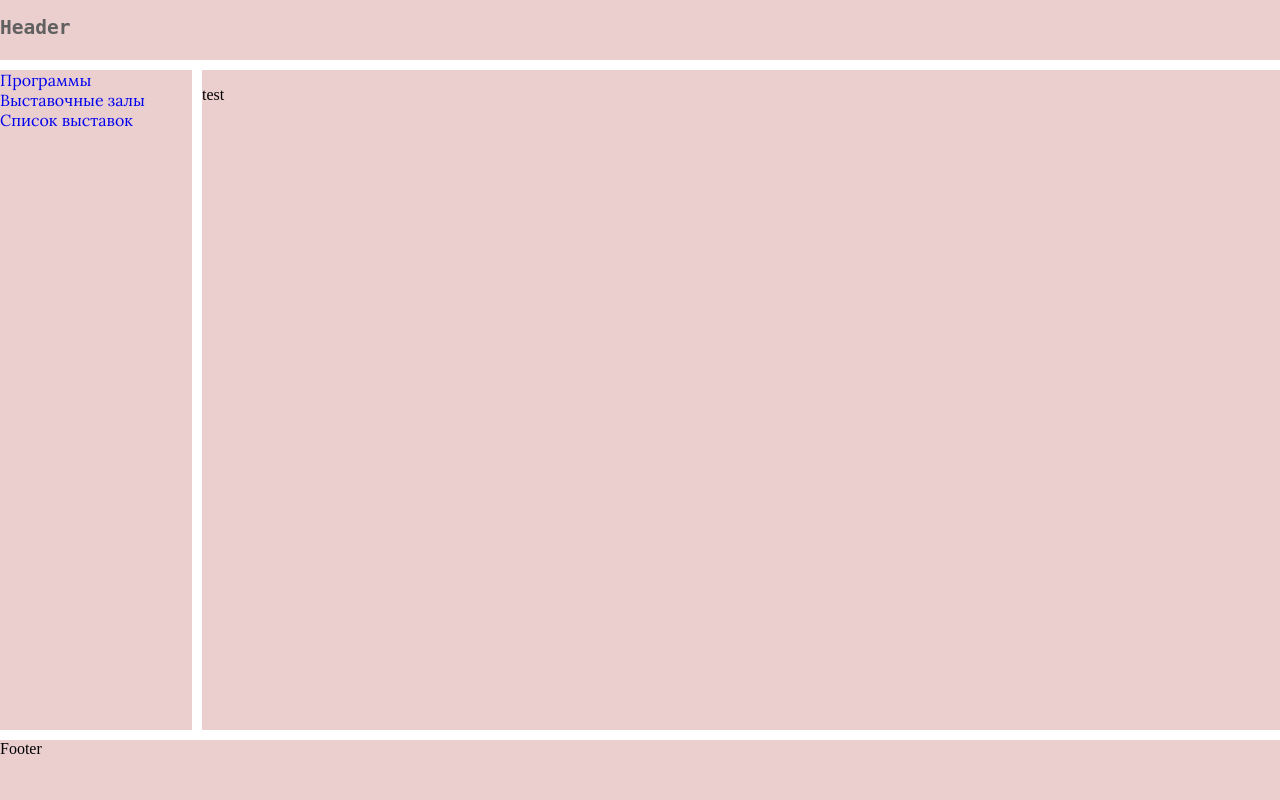
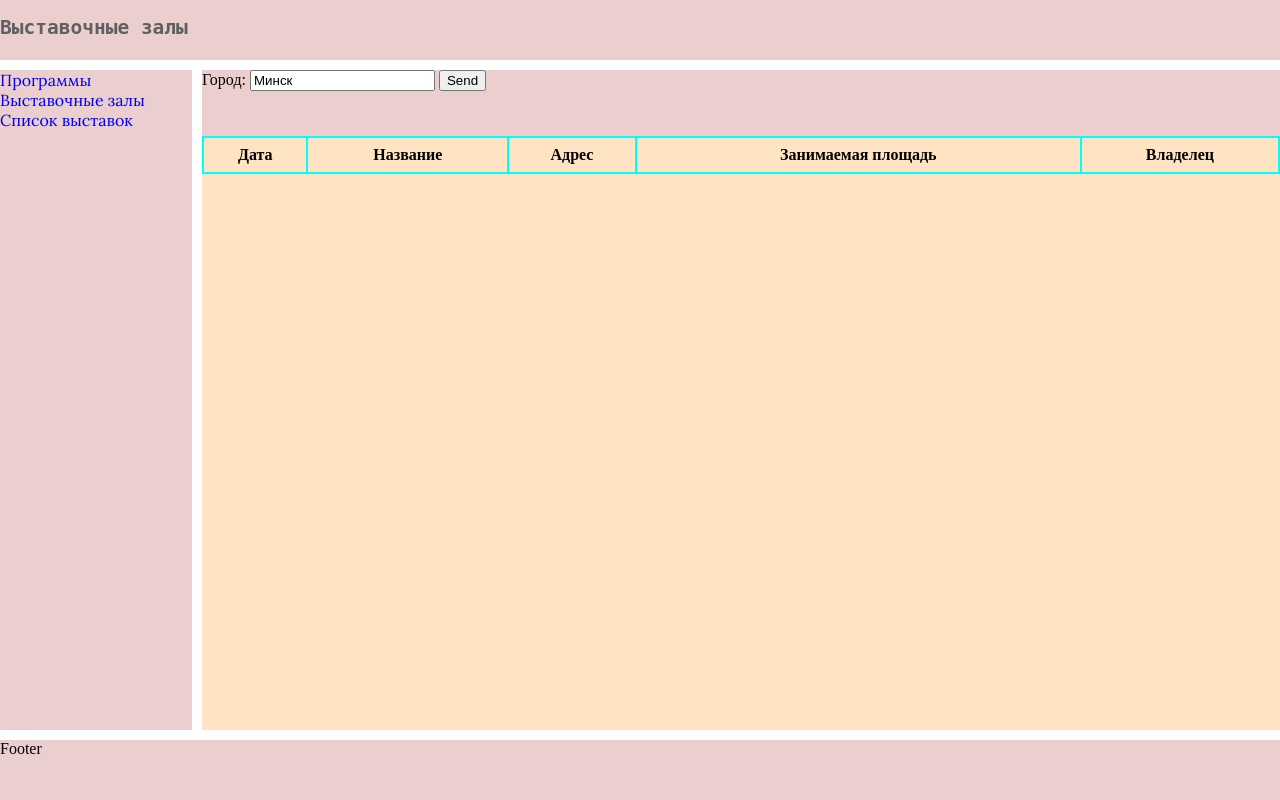
Before and after one commit to AlexeyTerleev/labs5sem, a Django app: page /test/ in a window 1280 px wide. Run offline with Django 5.2, Linux system fonts and the light colour scheme; tables that the repository leaves empty hold one stand-in row (values such as "Sample post"); lists and menus that the app fills with data are empty.

Commit message:
add axhibition hals page

```diff
--- a/PBZ/lab2/app/exhibitions/exhibitions/urls.py
+++ b/PBZ/lab2/app/exhibitions/exhibitions/urls.py
@@ -26,5 +26,5 @@ urlpatterns = [
 
     path("", views.index),
 
-    path("test/", TemplateView.as_view(template_name="test.html")),
+    path("test/", views.exhibition_halls),
 ]
--- a/PBZ/lab2/app/exhibitions/main/forms.py
+++ b/PBZ/lab2/app/exhibitions/main/forms.py
@@ -6,3 +6,7 @@ class ExebitionForm(forms.Form):
     exebition = forms.ChoiceField(
         choices = tuple((exhibition.id, exhibition.name) for exhibition in Exhibitions.objects.all())
     )
+
+
+class CityForm(forms.Form):
+    city = forms.CharField()
--- a/PBZ/lab2/app/exhibitions/main/templates/index.html
+++ b/PBZ/lab2/app/exhibitions/main/templates/index.html
@@ -7,7 +7,7 @@
   <form method="POST">
     {% csrf_token %}
     Выставка: {{form.exebition}}
-    <input type="submit" value="Send" >
+  <input type="submit" value="Send" >
   </form>
 </div>
 <div id="test-table">
--- a/PBZ/lab2/app/exhibitions/main/templates/test.html
+++ b/PBZ/lab2/app/exhibitions/main/templates/test.html
@@ -1,6 +1,33 @@
 {% extends "base.html" %}
-{% block title %}Test{% endblock title %}
+{% block title %}Выставочные залы{% endblock title %}
+{% block header %}Выставочные залы{% endblock header %}
 
 {% block content %}
-<p>test</p>
+<div id="test-form">
+    <form method="POST">
+        {% csrf_token %}
+        Город: {{form.city}}
+        <input type="submit" value="Send" >
+    </form>
+</div>
+<div id="test-table">
+    <table>
+        <tr>
+          <th>Дата</th>
+          <th>Название</th>
+          <th>Адрес</th>
+          <th>Занимаемая площадь</th>
+          <th>Владелец</th>
+        </tr>
+        {% for line in data %}
+        <tr>
+            <td>{{line.date}}</td>
+            <td>{{line.name}}</td>
+            <td>{{line.address}}</td>
+            <td>{{line.space}}</td>
+            <td>{{line.owner}}</td>
+        </tr>
+        {% endfor %}
+      </table>
+</div>
 {% endblock content %}
--- a/PBZ/lab2/app/exhibitions/main/views.py
+++ b/PBZ/lab2/app/exhibitions/main/views.py
@@ -1,6 +1,6 @@
 from django.shortcuts import render
-from .models import Exhibits
-from .forms import ExebitionForm
+from .models import Exhibits, ExhibitionHalls
+from .forms import ExebitionForm, CityForm
 from datetime import date
 
 # Create your views here.
@@ -12,7 +12,6 @@ def index(request):
     exebition_form = ExebitionForm(initial={"exebition": filter_id})
 
     exhibits = Exhibits.objects.filter(exhibition_id=filter_id).select_related("artist_id")
-    print(filter_id)
     data = []
     for exhibit in exhibits:
         artist_birth_date = exhibit.artist_id.birth_date
@@ -26,3 +25,23 @@ def index(request):
             }
         )
     return render(request, "index.html", context={"form": exebition_form, "data": data})
+
+
+def exhibition_halls(request):
+    city_name = request.POST.get("city") if request.method == "POST" else "Минск"
+    city_form = CityForm(initial={"city": city_name})
+
+    exhibition_halls = ExhibitionHalls.objects.filter(adress__icontains=city_name)
+    data = []
+    for exhibition_hall in exhibition_halls:
+        data.append(
+            {
+                "date": None,
+                "name": exhibition_hall.name,
+                "address": exhibition_hall.adress,
+                "space": exhibition_hall.space,
+                "owner": exhibition_hall.owner_id,
+            }
+        )
+
+    return render(request, "test.html", context={"form": city_form, "data": data})
```
